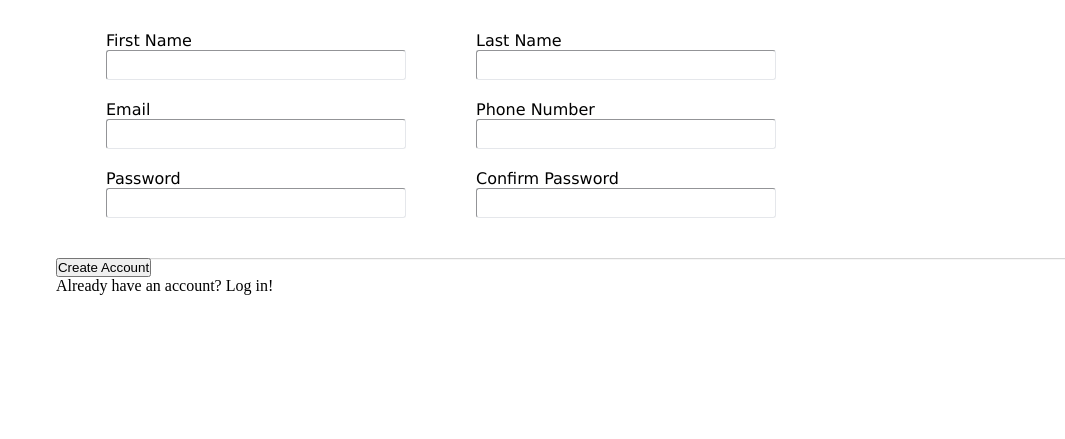
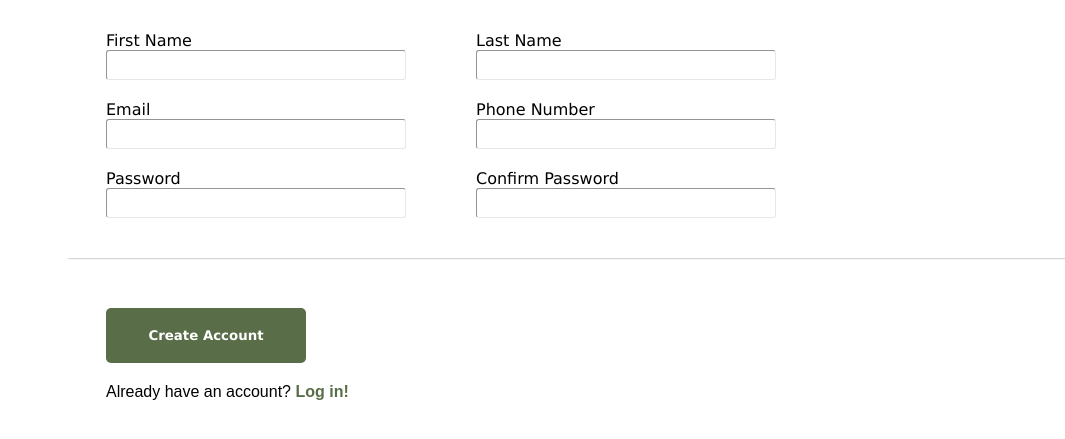
Before and after one commit to Motato123456/sign-up-form, a plain HTML site: page index.html in a window 1280 px wide. Shown: the part 349-788 px from the top of the page, without its empty margins (0-1065 px from the left). Drawn offline with Linux system fonts and the light colour scheme; a web font is replaced by a local one.

Commit message:
final version

```diff
--- a/index.html
+++ b/index.html
@@ -58,7 +58,7 @@
       </div>
       <div class="button">
          <button class="btn" form="userInfo">Create Account</button>
-         <div class="footer">Already have an account? Log in!</div>
+         <div class="footer">Already have an account? <span>Log in!</span></div>
 
 
       </div>
--- a/styles.css
+++ b/styles.css
@@ -81,3 +81,25 @@ form  {
   border: 1px solid #D55C5F;
   box-shadow: none;
 }
+
+.btn{
+    background-color: #596D48;
+    padding: 20px;
+    color: white;
+    font-family: 'Lucida Sans', 'Lucida Sans Regular', 'Lucida Grande', 'Lucida Sans Unicode', Geneva, Verdana, sans-serif;
+    border-radius: 5px;
+    border: none;
+    width: 200px;
+    margin-top: 50px;
+    margin-left: 50px;
+    font-weight: bold;
+}
+.footer{
+    font-family: sans-serif;
+    margin-top: 20px;
+    margin-left: 50px;
+}
+span {
+    font-weight: bold;
+    color: #596D48;
+}
```
